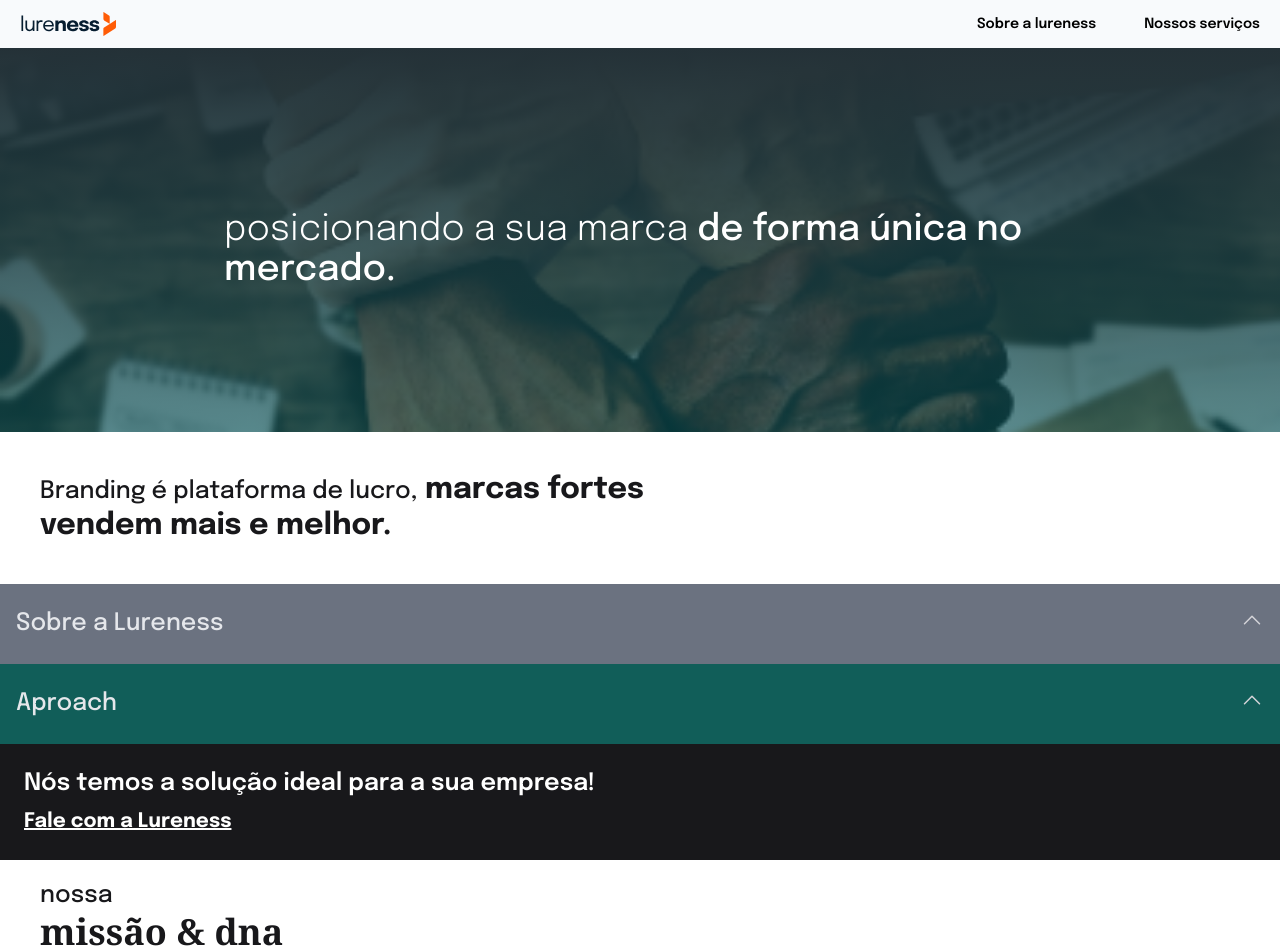
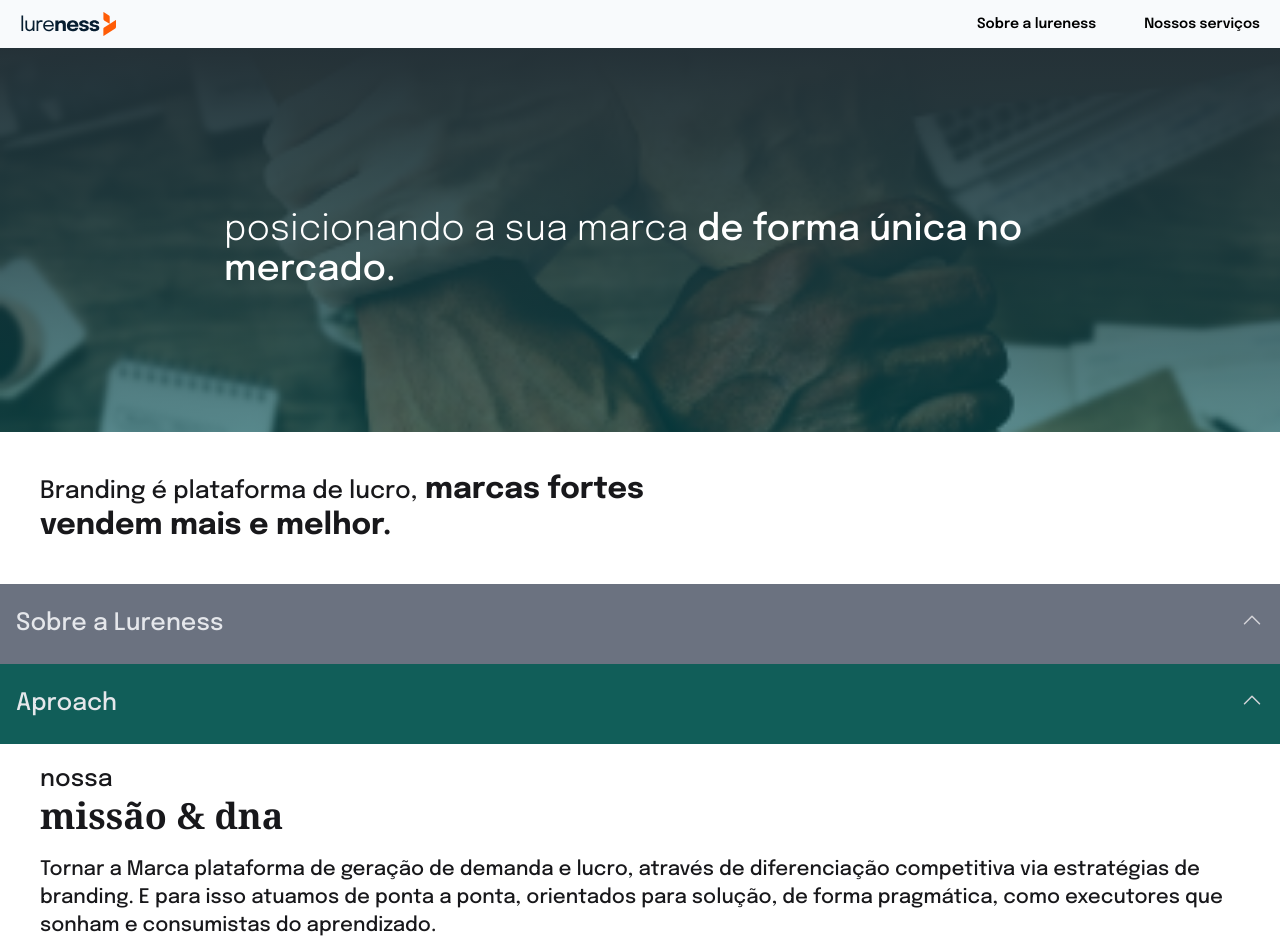
Before and after one commit to Jeyel92/lureness, a Next.js app: page /sobre in a window 1280 px wide. Shown: the top 952 px of the page. Built offline with nearby package versions, Linux system fonts and the light colour scheme.

Commit message:
feat: retirado cta página sobre

```diff
--- a/src/pages/index.tsx
+++ b/src/pages/index.tsx
@@ -32,7 +32,7 @@ export default function IndexPage() {
         </Hero>
 
         <section>
-          <div className="py-5 pl-10  text-black md:text-zinc-900  ">
+          <div className="py-5 md:pt-12 pl-10  text-black md:text-zinc-900  ">
             <h2 className="w-80 md:w-3/4 lg:w-2/3 xl:w-1/2 text-base md:text-2xl font-normal md:mb-5">
               Torne a sua marca{' '}
               <span className="md:text-3xl md:font-semibold">
--- a/src/pages/sobre.tsx
+++ b/src/pages/sobre.tsx
@@ -1,6 +1,5 @@
 import Accordion from '~/components/Accordion'
 import AccordionSection from '~/components/AccordionSection'
-import Cta from '~/components/Cta'
 import Hero from '~/components/Hero'
 import Layout from '~/components/Layout'
 // import Projetos from '~/components/Projetos'
@@ -85,14 +84,7 @@ export default function SobrePage() {
         </AccordionSection>
       </Accordion>
       {/* <Projetos /> */}
-      <Cta bgColor="bg-zinc-900" customClass="gap-2">
-        <p className="w-[85%] md:w-3/5 lg:w-full text-white text-2xl font-medium md:text-2xl md:font-semibold">
-          Nós temos a solução ideal para a sua empresa!
-        </p>
-        <div className=" text-slate-50 text-base font-medium underline md:text-white md:text-xl md:font-bold mt-2">
-          Fale com a Lureness
-        </div>
-      </Cta>
+
       <section id="missao">
         <div className="py-5 pl-5  md:px-10 text-zinc-900 md:text-zinc-900  ">
           <h2 className="w-80  text-base md:text-2xl font-normal mb-5 grid">
```
